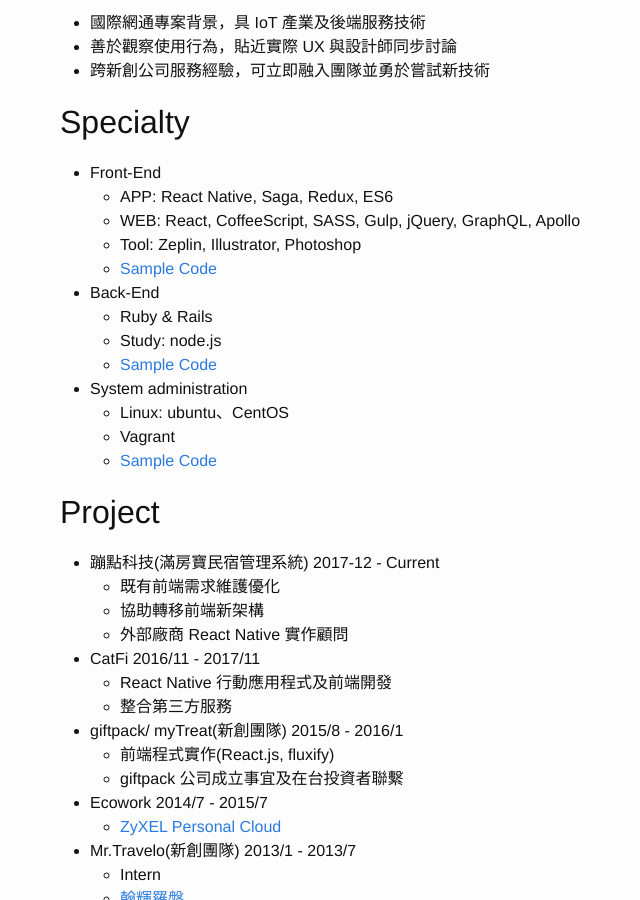
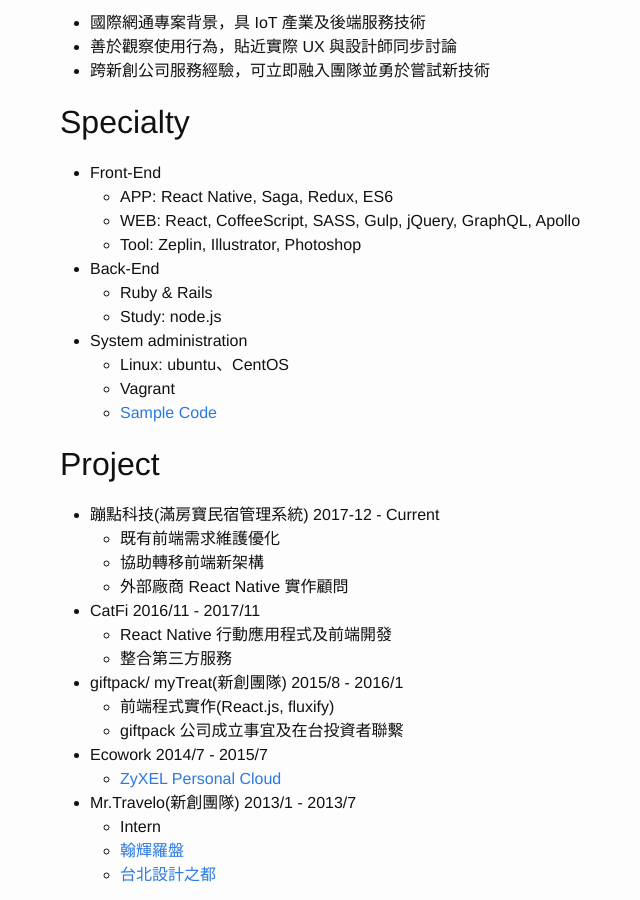
Before and after one commit to iskWang/blog, a Jekyll site: the page built from about.md, in a window 1280 px wide and 900 px high, scrolled down 318 px. Shown: the whole window, without its empty margins (210-850 px from the left). Built offline with Jekyll 4.4.1, drawn with Linux system fonts in a browser that asks for light colours.

Commit message:
remove sample code link

```diff
--- a/about.md
+++ b/about.md
@@ -18,11 +18,9 @@ permalink: /about/
 	* APP: React Native, Saga, Redux, ES6
 	* WEB: React, CoffeeScript, SASS, Gulp, jQuery, GraphQL, Apollo
 	* Tool: Zeplin, Illustrator, Photoshop
-	* [Sample Code](https://gist.github.com/iskWang/b57a525d7187a9fcf97a)
 * Back-End
 	* Ruby & Rails
 	* Study: node.js
-	* [Sample Code](https://gist.github.com/46c63f7df25c466df4a5)
 * System administration
 	* Linux: ubuntu、CentOS
 	* Vagrant
```
